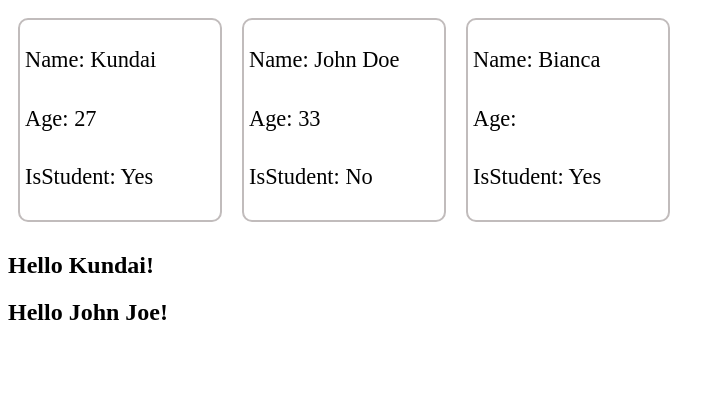
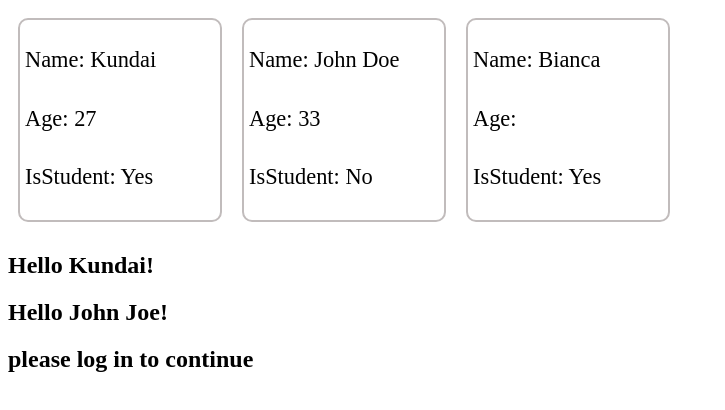
Before and after one commit to datlearner/Practise, a React (Vite) app in the folder props-crendering/: page / in a window 1280 px wide. Shown: the top 410 px of the page, without its empty margins (0-725 px from the left). Built offline with nearby package versions, Linux system fonts and the light colour scheme.

Commit message:
starting up with react

```diff
--- a/props-crendering/src/App.jsx
+++ b/props-crendering/src/App.jsx
@@ -1,5 +1,6 @@
 import AdminDashboard from "./Admin.jsx"
 import Greeting from "./Greeting.jsx"
+import UserStatus from "./UserStatus.jsx"
 function App() {
 
   return (
@@ -9,6 +10,7 @@ function App() {
      <AdminDashboard name="bianca" />
      <Greeting name="Kundai" />
      <Greeting name="John Joe" />
+     <UserStatus isLoggedIn = {false} />
     </>
   )
 }
--- a/props-crendering/src/UserStatus.jsx
+++ b/props-crendering/src/UserStatus.jsx
@@ -16,6 +16,7 @@ import PropTypes from 'prop-types'
 
 function UserStatus(props){
 
+    // eslint-disable-next-line react/prop-types
     const isLoggedIn = props.isLoggedIn;
     if (isLoggedIn){
         return <h2>Welcome back </h2>
```
